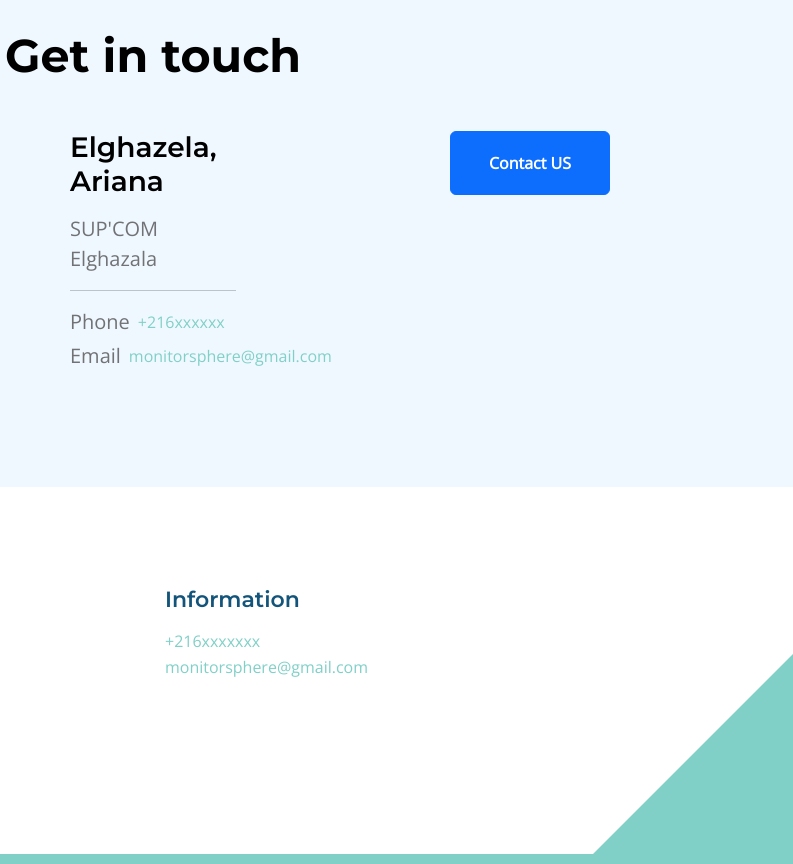
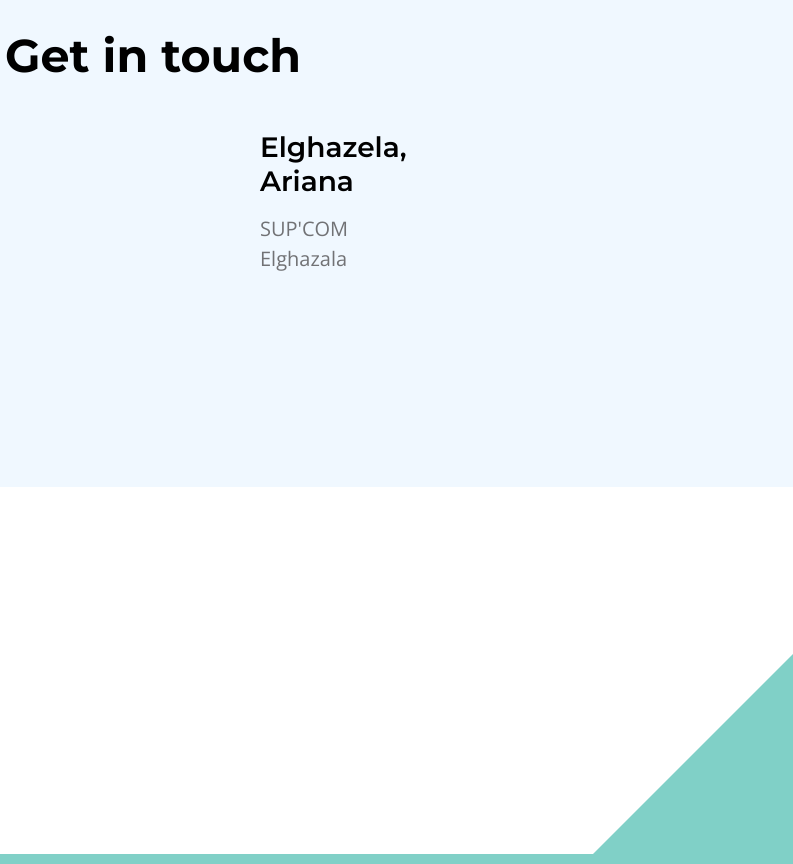
Before and after one commit to Ghada-Ataaoui/Monitoring-Sphere, a plain HTML site: page index.html in a window 1280 px wide. Shown: the part 3420-4284 px from the top of the page, 487-1280 px from the left. Drawn offline with nearby package versions, Linux system fonts and the light colour scheme.

Commit message:
Update index.html

```diff
--- a/index.html
+++ b/index.html
@@ -461,7 +461,7 @@
 
                                     <div id="collapseOne" class="accordion-collapse collapse show" aria-labelledby="headingOne" data-bs-parent="#accordionExample">
                                         <div class="accordion-body">
-                                            bla bla
+                                            A web-based project designed to monitor and visualize data effectively. Built with HTML, CSS, and JavaScript.
                                         </div>
                                     </div>
                                 </div>
@@ -475,7 +475,7 @@
 
                                     <div id="collapseTwo" class="accordion-collapse collapse" aria-labelledby="headingTwo" data-bs-parent="#accordionExample">
                                         <div class="accordion-body">
-                                            bla bla bla
+                                            Once the threshold is bypassed, an email will be sent with further details.
                                         </div>
                                     </div>
                                 </div>
@@ -489,7 +489,7 @@
 
                                     <div id="collapseThree" class="accordion-collapse collapse" aria-labelledby="headingThree" data-bs-parent="#accordionExample">
                                         <div class="accordion-body">
-                                            YEEEESSS
+                                            No, it is 100% open source.
                                         </div>
                                     </div>
                                 </div>
@@ -520,28 +520,6 @@
 
                             <p>SUP'COM Elghazala</p>
 
-                            <hr>
-
-                            <p class="d-flex align-items-center mb-1">
-                                <span class="me-2">Phone</span>
-
-                                <a href="tel: 110-220-3400" class="site-footer-link">
-                                    +216xxxxxx
-                                </a>
-                            </p>
-
-                            <p class="d-flex align-items-center ">
-                                <span class="me-2">Email</span>
-
-                                <a href="mailto:info@company.com" class="site-footer-link">
-                                    monitorsphere@gmail.com
-                                </a>
-                            </p>
-                        </div>
-                        <div class="col-lg-2 col-md-6 col-12 mx-auto  " >
-                            <a href="contact.html">
-                                <button class="btn btn-primary  align-items-center" type="button" style="width: 10rem; height: 4em; font-weight: 600;" >Contact US</button>
-                            </a>
                         </div>
                     </div>
                 </div>
@@ -581,24 +559,6 @@
                             </li>
                         </ul>
                     </div>
-
-                    <div class="col-lg-3 col-md-4 col-6 mb-4 mb-lg-0">
-                        <h6 class="site-footer-title mb-3">Information</h6>
-
-                        <p class="text-white d-flex mb-1">
-                            <a href="tel: 305-240-9671" class="site-footer-link">
-                                +216xxxxxxx
-                            </a>
-                        </p>
-
-                        <p class="text-white d-flex">
-                            <a href="mailto:info@company.com" class="site-footer-link">
-                                monitorsphere@gmail.com
-                            </a>
-                        </p>
-                    </div>
-
-
             </div>
         </footer>
 
```
